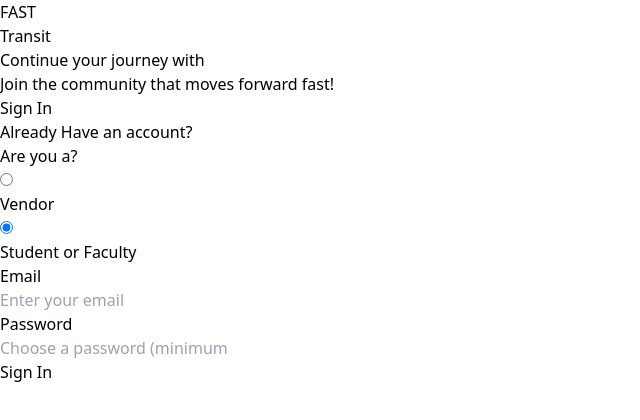
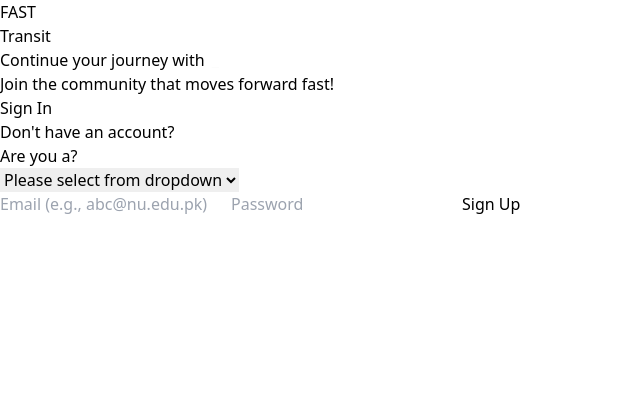
Before and after one commit to Irtiza1/FAST_Transit, a React (Vite) app in the folder frontend/: page /login in a window 1280 px wide. Shown: the top 420 px of the page, without its empty margins (0-640 px from the left). Built offline with nearby package versions, Linux system fonts and the light colour scheme.

Commit message:
Straightened(dropdown selection etc) login and register pages

```diff
--- a/frontend/src/component/Login/Login.jsx
+++ b/frontend/src/component/Login/Login.jsx
@@ -1,19 +1,48 @@
-import React from "react";
+import React, { useState } from "react";
 import { Typewriter } from "react-simple-typewriter";
+import InputMask from "react-input-mask";
+import axios from "axios";
 
 function Register() {
+  const [ConfirmPassword, setConfirmPassword] = useState("");
+  const [formData, setFormData] = useState({
+    Email: "",
+    Password: "",
+    Role: "",
+  });
+
+  const handleChange = (e) => {
+    const { name, value } = e.target;
+    setFormData({
+      ...formData,
+      [name]: value,
+    });
+  };
+
+  const emailPattern = /^[a-zA-Z0-9._%+-]+@nu\.edu\.pk$/;
+  const handleSubmit = async (e) => {
+    e.preventDefault();
+    if (!emailPattern.test(formData.Email)) {
+      alert("Please enter a valid email address (e.g., xyz@nu.edu.pk)");
+      return;
+    }
+
+    try {
+      console.log(formData);
+      const response = await axios.post("http://localhost:8000/user/login", formData);
+      alert(response.data.message);
+    } catch (error) {
+      console.error("Error during Login:", error);
+      alert("Login failed. Please try again.");
+    }
+  };
+
   return (
-    <>
-      {/* <div className="mx-auto flex h-screen w-screen flex-col items-center md:flex-row bg-blue-700"> */}
-      <div className="flex h-full flex-col lg:flex-row">
-        {/* Left Column - Title and Typewriter */}
-        <div className="bg-gray-950 text-gray-200 px-6 py-12 w-full lg:w-1/2 lg:px-10 lg:py-20 ">
-          <p className="my-2 text-7xl font-extrabold tracking-wider sm:text-7xl lg:text-7xl ">
-            FAST
-          </p>
-          <p className="font-bold text-5xl sm:text-5xl">Transit</p>
-          <p className="mt-32  font-bold  sm:text-4xl md:text-5xl lg:text-5xl text-yellow-500">
-            <span className="whitespace-normal break-words">
+    <div className="flex h-full min-h-screen flex-col lg:flex-row">
+      <div className="bg-gray-950 text-gray-200 px-6 py-12 w-full lg:w-1/2 lg:px-10 lg:py-20">
+        <p className="my-2 text-7xl font-extrabold tracking-wider">FAST</p>
+        <p className="font-bold text-5xl">Transit</p>
+        <p className="mt-32 font-bold text-5xl text-yellow-500">
           <Typewriter
             words={["Continue your journey with us"]}
             loop={false}
@@ -23,91 +52,187 @@ function Register() {
             deleteSpeed={150}
             delaySpeed={1000}
           />
-            </span>
         </p>
-          <p className="mt-4 text-yellow-700 font-semibold leading-relaxed text-2xl">
-            Join the community that moves forward fast!
-          </p>
+        <p className="mt-4 text-yellow-700 font-semibold text-2xl">Join the community that moves forward fast!</p>
       </div>
 
-        {/* Right Column - Form */}
-        <div className="w-full max-w-lg px-6 py-12 lg:w-1/2 lg:py-20 m-auto">
+      <form onSubmit={handleSubmit} className="w-full max-w-lg px-6 py-12 lg:w-1/2 lg:py-10 m-auto">
         <h2 className="mb-2 text-3xl font-bold">Sign In</h2>
-          <a
-            href="#"
-            className="mb-16 block font-bold text-gray-400 hover:text-gray-800"
-          >
-            Already Have an account?
-          </a>
+        <a href="http://localhost:5173/register" className="mb-4 block font-bold text-gray-400 hover:text-gray-800">Don't have an account?</a>
 
         <p className="mb-2 font-medium text-black">Are you a?</p>
-          <div className="mb-8 flex flex-col gap-4 sm:flex-row">
-            <div className="relative flex w-full items-center justify-center rounded-xl bg-gray-50 px-4 py-3 font-medium text-gray-700 sm:w-1/2">
-              <input
-                className="peer hidden"
-                type="radio"
-                name="radio"
-                id="radio1"
-                checked
-              />
-              <label
-                className="peer-checked:border-gray-600 peer-checked:bg-gray-200 absolute inset-0 cursor-pointer rounded-xl border"
-                htmlFor="radio1"
-              ></label>
-              <div className="peer-checked:border-transparent peer-checked:bg-gray-600 peer-checked:ring-2 absolute left-4 h-5 w-5 rounded-full border-2 border-gray-300 bg-gray-200 ring-gray-600 ring-offset-2"></div>
-              <span className="pointer-events-none z-10">Vendor</span>
+        <div className="mb-2 flex flex-col gap-4 sm:flex-row">
+          <select
+            name="Role"
+            value={formData.Role}
+            onChange={handleChange}
+            className="w-full px-4 py-2 border-2 rounded-md"
+            required
+          >
+            <option value="">Please select from dropdown</option>
+            <option value="Student">Student</option>
+            <option value="Faculty">Faculty</option>
+            <option value="Faculty">Vendor</option>
+            <option value="Faculty">Driver</option>
+          </select>
         </div>
-
-            <div className="relative flex w-full items-center justify-center rounded-xl bg-gray-50 px-4 py-3 font-medium text-gray-700 sm:w-1/2">
-              <input
-                className="peer hidden"
-                type="radio"
-                name="radio"
-                id="radio3"
-                checked
-              />
-              <label
-                className="peer-checked:border-gray-600 peer-checked:bg-gray-200 absolute inset-0 cursor-pointer rounded-xl border"
-                htmlFor="radio3"
-              ></label>
-              <div className="peer-checked:border-transparent peer-checked:bg-gray-600 peer-checked:ring-2 absolute left-4 h-5 w-5 rounded-full border-2 border-gray-300 bg-gray-200 ring-gray-600 ring-offset-2"></div>
-              <span className="pointer-events-none z-10">
-                Student or Faculty
-              </span>
-            </div>
-          </div>
-
-          <p className="mb-2 font-medium text-black">Email</p>
-          <div className="mb-6">
-            <div className="focus-within:border-black relative rounded-md border-2">
         <input
           type="email"
-                id="signup-email"
-                className="w-full px-4 py-2 text-base text-gray-700 placeholder-gray-400 focus:outline-none"
-                placeholder="Enter your email"
+          name="Email"
+          value={formData.Email}
+          onChange={handleChange}
+          className="w-full px-4 py-2 mb-2 border-2 rounded-md"
+          placeholder="Email (e.g., abc@nu.edu.pk)"
+          required
         />
-            </div>
-          </div>
-
-          <p className="mb-2 font-medium text-black">Password</p>
-          <div className="mb-6">
-            <div className="focus-within:border-black relative rounded border-2">
           <input
             type="password"
-                id="signup-password"
-                className="w-full px-4 py-2 text-base text-gray-700 placeholder-gray-400 focus:outline-none"
-                placeholder="Choose a password (minimum 8 characters)"
+            name="Password"
+            value={formData.Password}
+            onChange={handleChange}
+            className="w-full px-4 py-2 mb-2 border-2 rounded-md"
+            placeholder="Password"
+            required
           />
+
+
+        <button className="w-full px-8 py-3 bg-gray-300 hover:bg-gray-400 rounded font-bold text-gray-900">Sign Up</button>
+      </form>
     </div>
-          </div>
-
-          <button className="w-full rounded bg-gray-300 hover:bg-gray-400 px-8 py-3 font-bold text-gray-900  transition-all hover:opacity-90 hover:shadow-lg">
-            Sign In
-          </button>
-        </div>
-      </div>
-    </>
   );
 }
 
 export default Register;
+
+// import React from "react";
+// import { Typewriter } from "react-simple-typewriter";
+
+// function Login() {
+//   return (
+//     <>
+//       {/* <div className="mx-auto flex h-screen w-screen flex-col items-center md:flex-row bg-blue-700"> */}
+//       <div className="flex h-full flex-col lg:flex-row">
+//         {/* Left Column - Title and Typewriter */}
+//         <div className="bg-gray-950 text-gray-200 px-6 py-12 w-full lg:w-1/2 lg:px-10 lg:py-20 ">
+//           <p className="my-2 text-7xl font-extrabold tracking-wider sm:text-7xl lg:text-7xl ">
+//             FAST
+//           </p>
+//           <p className="font-bold text-5xl sm:text-5xl">Transit</p>
+//           <p className="mt-32  font-bold  sm:text-4xl md:text-5xl lg:text-5xl text-yellow-500">
+//             <span className="whitespace-normal break-words">
+//               <Typewriter
+//                 words={["Continue your journey with us"]}
+//                 loop={false}
+//                 cursor
+//                 cursorStyle="_"
+//                 typeSpeed={200}
+//                 deleteSpeed={150}
+//                 delaySpeed={1000}
+//               />
+//             </span>
+//           </p>
+//           <p className="mt-4 text-yellow-700 font-semibold leading-relaxed text-2xl">
+//             Join the community that moves forward fast!
+//           </p>
+//         </div>
+
+//         {/* Right Column - Form */}
+//         <div className="w-full max-w-lg px-6 py-12 lg:w-1/2 lg:py-20 m-auto">
+//           <h2 className="mb-2 text-3xl font-bold">Sign In</h2>
+//           <a
+//             href="#"
+//             className="mb-16 block font-bold text-gray-400 hover:text-gray-800"
+//           >
+//             Don't have an account?
+//           </a>
+
+
+//           <p className="mb-2 font-medium text-black">Are you a?</p>
+//         <div className="mb-2 flex flex-col gap-4 sm:flex-row">
+//           <select
+//             name="Role"
+
+
+//             className="w-full px-4 py-2 border-2 rounded-md"
+//             required
+//           >
+//             <option value="">Please select from dropdown</option>
+//             <option value="Student">Student</option>
+//             <option value="Faculty">Faculty</option>
+//             <option value="Faculty">Driver</option>
+//             <option value="Faculty">Vendor</option>
+//           </select>
+//         </div>
+
+//           <p className="mb-2 font-medium text-black">Are you a?</p>
+
+//           <div className="mb-8 flex flex-col gap-4 sm:flex-row">
+//             <div className="relative flex w-full items-center justify-center rounded-xl bg-gray-50 px-4 py-3 font-medium text-gray-700 sm:w-1/2">
+//               <input
+//                 className="peer hidden"
+//                 type="radio"
+//                 name="radio"
+//                 id="radio1"
+//                 checked
+//               />
+//               <label
+//                 className="peer-checked:border-gray-600 peer-checked:bg-gray-200 absolute inset-0 cursor-pointer rounded-xl border"
+//                 htmlFor="radio1"
+//               ></label>
+//               <div className="peer-checked:border-transparent peer-checked:bg-gray-600 peer-checked:ring-2 absolute left-4 h-5 w-5 rounded-full border-2 border-gray-300 bg-gray-200 ring-gray-600 ring-offset-2"></div>
+//               <span className="pointer-events-none z-10">Vendor</span>
+//             </div>
+
+//             <div className="relative flex w-full items-center justify-center rounded-xl bg-gray-50 px-4 py-3 font-medium text-gray-700 sm:w-1/2">
+//               <input
+//                 className="peer hidden"
+//                 type="radio"
+//                 name="radio"
+//                 id="radio3"
+//                 checked
+//               />
+//               <label
+//                 className="peer-checked:border-gray-600 peer-checked:bg-gray-200 absolute inset-0 cursor-pointer rounded-xl border"
+//                 htmlFor="radio3"
+//               ></label>
+//               <div className="peer-checked:border-transparent peer-checked:bg-gray-600 peer-checked:ring-2 absolute left-4 h-5 w-5 rounded-full border-2 border-gray-300 bg-gray-200 ring-gray-600 ring-offset-2"></div>
+//               <span className="pointer-events-none z-10">
+//                 Student or Faculty
+//               </span>
+//             </div>
+//           </div>
+
+//           <p className="mb-2 font-medium text-black">Email</p>
+//           <div className="mb-6">
+//             <div className="focus-within:border-black relative rounded-md border-2">
+//               <input
+//                 type="email"
+//                 id="signup-email"
+//                 className="w-full px-4 py-2 text-base text-gray-700 placeholder-gray-400 focus:outline-none"
+//                 placeholder="Enter your email"
+//               />
+//             </div>
+//           </div>
+
+//           <p className="mb-2 font-medium text-black">Password</p>
+//           <div className="mb-6">
+//             <div className="focus-within:border-black relative rounded border-2">
+//               <input
+//                 type="password"
+//                 id="signup-password"
+//                 className="w-full px-4 py-2 text-base text-gray-700 placeholder-gray-400 focus:outline-none"
+//                 placeholder="Choose a password (minimum 8 characters)"
+//               />
+//             </div>
+//           </div>
+
+//           <button className="w-full rounded bg-gray-300 hover:bg-gray-400 px-8 py-3 font-bold text-gray-900  transition-all hover:opacity-90 hover:shadow-lg">
+//             Sign In
+//           </button>
+//         </div>
+//       </div>
+//     </>
+//   );
+// }
+
+// export default Login;
--- a/frontend/src/component/Register/Register.jsx
+++ b/frontend/src/component/Register/Register.jsx
@@ -4,7 +4,6 @@ import InputMask from "react-input-mask";
 import axios from "axios";
 
 function Register() {
-  const [SubRole, setSubRole] = useState("");
   const [ConfirmPassword, setConfirmPassword] = useState("");
   const [formData, setFormData] = useState({
     FirstName: "",
@@ -27,7 +26,7 @@ function Register() {
   };
 
   const removeDashesFromCNIC = (cnic) => {
-    return cnic.replace(/-/g, ""); // Removes all dashes
+    return cnic.replace(/-/g, "");
   };
   const emailPattern = /^[a-zA-Z0-9._%+-]+@nu\.edu\.pk$/;
 
@@ -41,13 +40,10 @@ function Register() {
       alert("Passwords do not match!");
       return;
     }
-    if(SubRole !== ""){
-      formData.Role = SubRole
-    }
     formData.CNIC = removeDashesFromCNIC(formData.CNIC);
 
     try {
-      console.log(formData); // This will not include SubRole explicitly
+      console.log(formData);
       const response = await axios.post("http://localhost:8000/user/signup", formData);
       alert(response.data.message);
     } catch (error) {
@@ -77,7 +73,7 @@ function Register() {
 
       <form onSubmit={handleSubmit} className="w-full max-w-lg px-6 py-12 lg:w-1/2 lg:py-10 m-auto">
         <h2 className="mb-2 text-3xl font-bold">Sign Up</h2>
-        <a href="" className="mb-4 block font-bold text-gray-400 hover:text-gray-800">Already have an account?</a>
+        <a href="http://localhost:5173/login" className="mb-4 block font-bold text-gray-400 hover:text-gray-800">Already have an account?</a>
 
         <p className="mb-2 font-medium text-black">Are you a?</p>
         <div className="mb-2 flex flex-col gap-4 sm:flex-row">
@@ -88,27 +84,12 @@ function Register() {
             className="w-full px-4 py-2 border-2 rounded-md"
             required
           >
-            <option value="">Select Role</option>
-            <option value="Admin">Admin</option>
-            <option value="User">User</option>
+            <option value="">Please select from dropdown</option>
+            <option value="Student">Student</option>
+            <option value="Faculty">Faculty</option>
           </select>
-
-          {formData.Role === "User" && (
-            <select
-              name="SubRole"
-              value={SubRole}
-              onChange={(e) => setSubRole(e.target.value)}
-              className="w-full px-4 py-2 border-2 rounded-md"
-              required
-            >
-              <option value="">Select Sub Role</option>
-              <option value="Student">Student</option>
-              <option value="Faculty">Faculty</option>
-            </select>
-          )}
         </div>
 
-        {/* First Name, Last Name, and Gender */}
         <div className="mb-2 flex flex-col sm:flex-row gap-4">
           <input
             type="text"
@@ -141,8 +122,6 @@ function Register() {
             <option value="Other">Other</option>
           </select>
         </div>
-
-        {/* CNIC and Phone Number */}
         <div className="mb-2 flex flex-col sm:flex-row gap-4">
           <InputMask
             mask="99999-9999999-9"
@@ -163,8 +142,6 @@ function Register() {
             required
           />
         </div>
-
-        {/* Location */}
         <div className="mb-2">
           <input
             type="text"
@@ -176,15 +153,13 @@ function Register() {
             required
           />
         </div>
-
-        {/* Email, Password, Confirm Password */}
         <input
           type="email"
           name="Email"
           value={formData.Email}
           onChange={handleChange}
           className="w-full px-4 py-2 mb-2 border-2 rounded-md"
-          placeholder="Email"
+          placeholder="Email (e.g., abc@nu.edu.pk)"
           required
         />
         <div className="mb-2 flex flex-col sm:flex-row gap-4">
```
Lines whose indentation alone changed are shown as unchanged.
